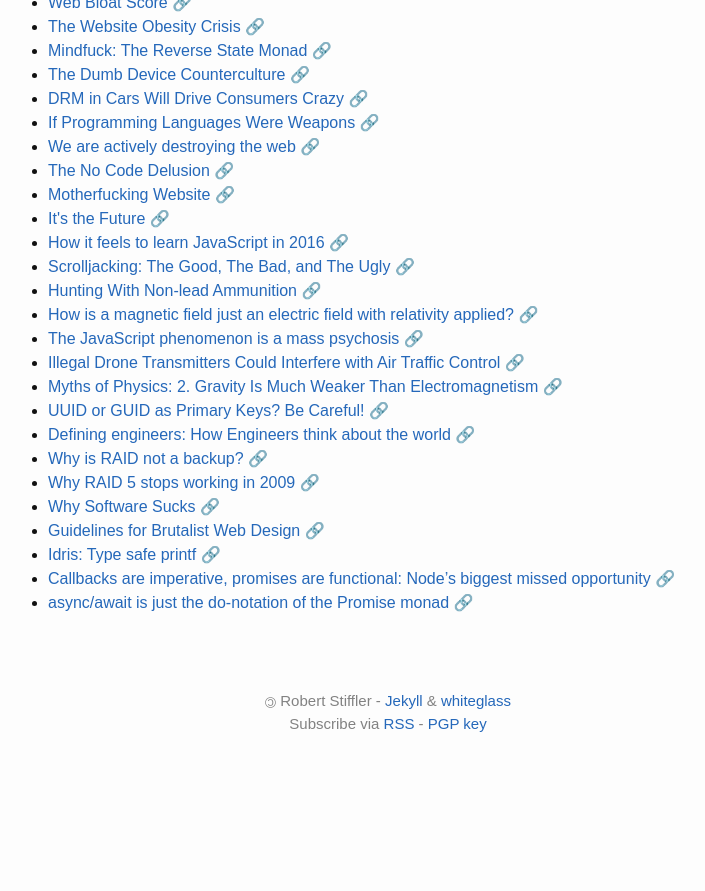
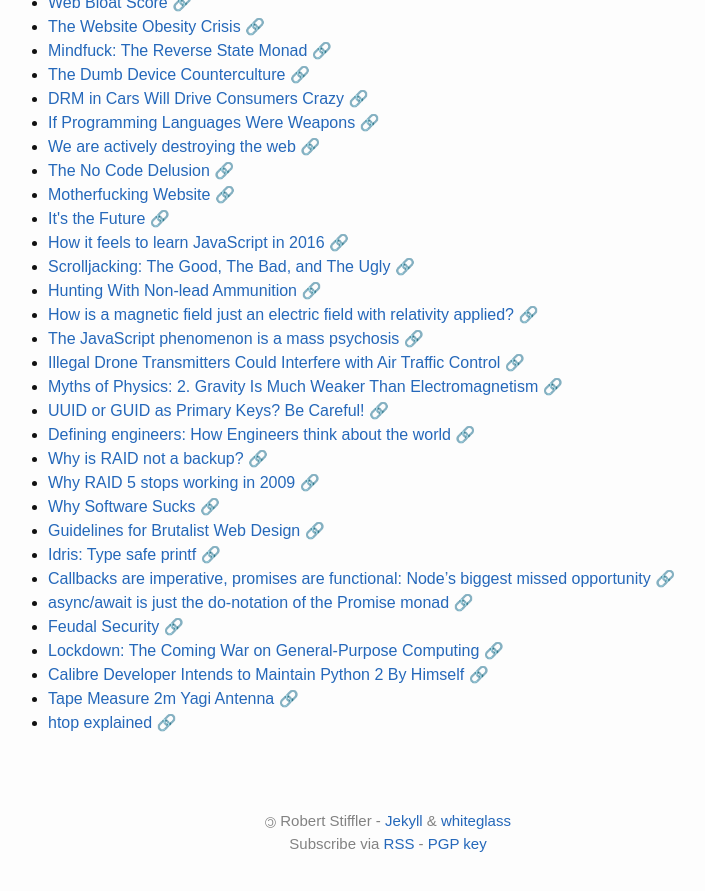
Before and after one commit to stifflerus/stifflerus, a Jekyll site: the page built from links.md, in a window 1280 px wide and 900 px high, scrolled down 1517 px. Shown: the top 891 px of the window, without its empty margins (252-957 px from the left). Built offline with Jekyll 4.4.1, drawn with Linux system fonts in a browser that asks for light colours; before the commit the page ends 2297 px from its top, so only the background shows below that.

Commit message:
added link htop explained

```diff
--- a/_data/links.yml
+++ b/_data/links.yml
@@ -38,7 +38,7 @@ links:
   - title: Why client-side templating is wrong
     url: https://www.onebigfluke.com/2015/01/experimentally-verified-why-client-side.html
   - title: FLIF - Free Lossless Image Format
-    url: FLIF - Free Lossless Image Format
+    url: http://flif.info
   - title: Resource-oriented Client Architecture
     url: https://roca-style.org/
   - title: The Non-Programming Programmer
@@ -161,3 +161,13 @@ links:
     url: https://blog.jcoglan.com/2013/03/30/callbacks-are-imperative-promises-are-functional-nodes-biggest-missed-opportunity/
   - title: 'async/await is just the do-notation of the Promise monad'
     url: https://gist.github.com/MaiaVictor/bc0c02b6d1fbc7e3dbae838fb1376c80#monads-and-do-notation
+  - title: Feudal Security
+    url: https://www.schneier.com/blog/archives/2012/12/feudal_sec.html
+  - title: 'Lockdown: The Coming War on General-Purpose Computing'
+    url: https://boingboing.net/2012/01/10/lockdown.html
+  - title: Calibre Developer Intends to Maintain Python 2 By Himself
+    url: https://bugs.launchpad.net/calibre/+bug/1714107
+  - title: Tape Measure 2m Yagi Antenna
+    url: http://theleggios.net/wb2hol/projects/rdf/tape_bm.htm
+  - title: htop explained
+    url: https://peteris.rocks/blog/htop
```
